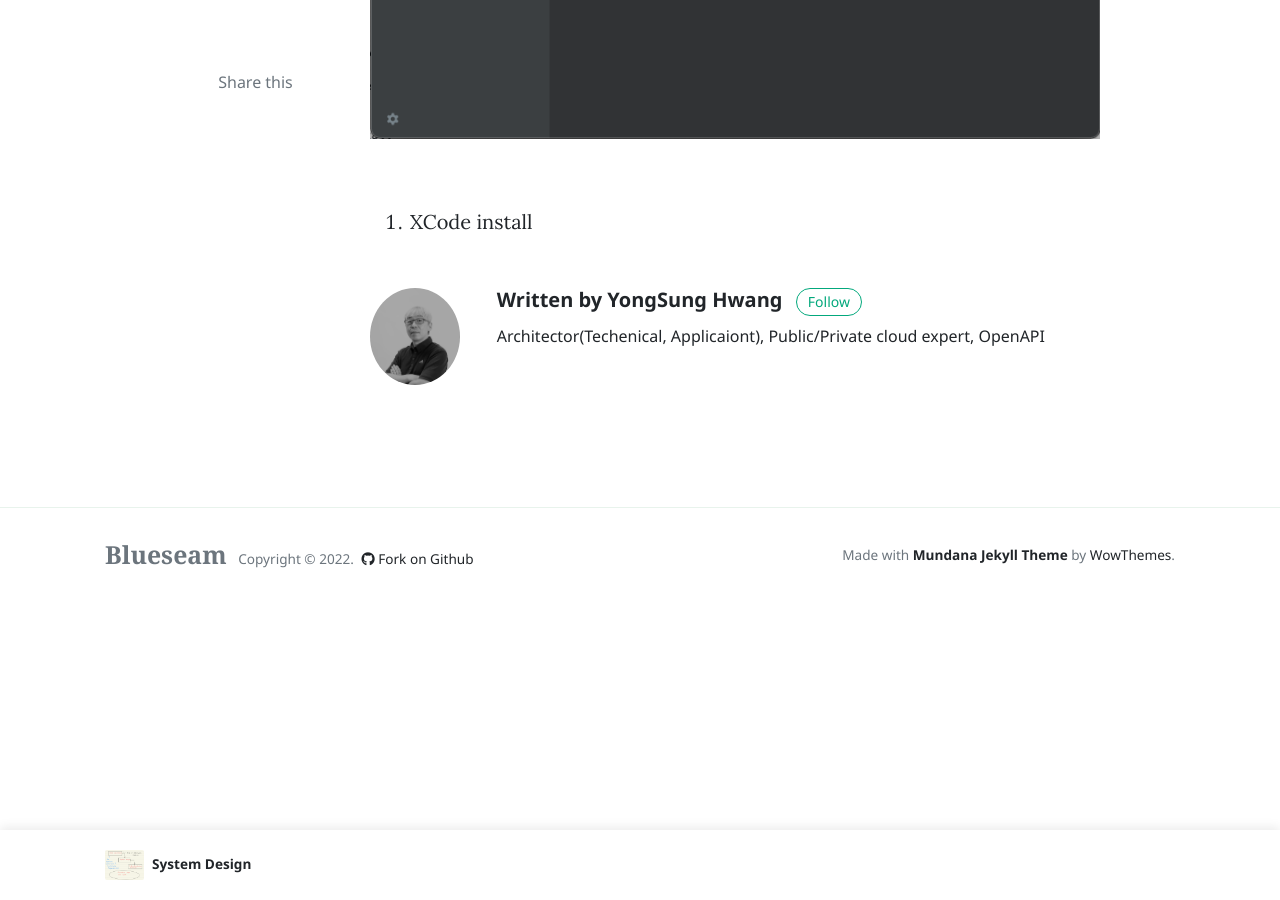
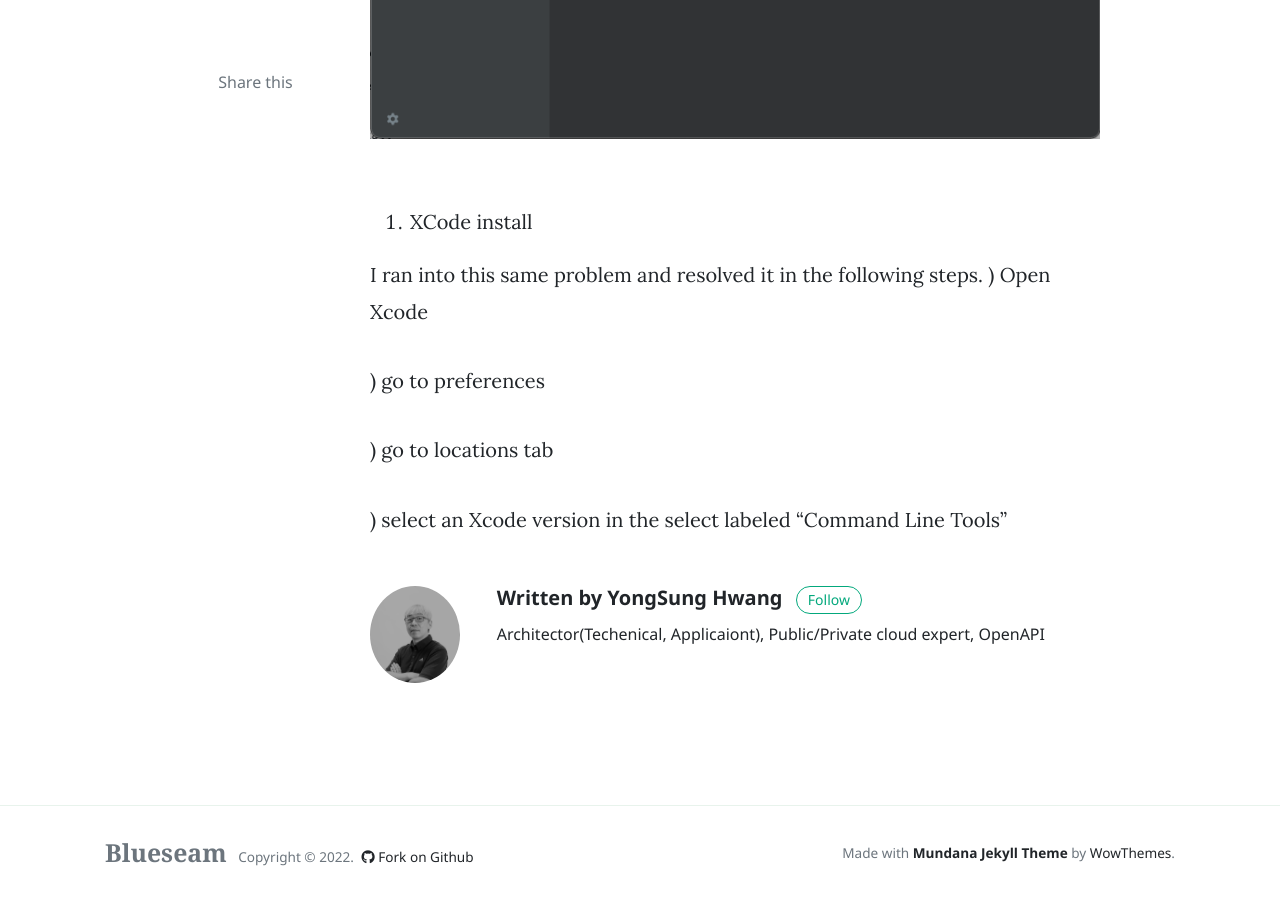
Before and after one commit to blueseam/blueseam.github.io, a Jekyll site: the page built from _posts/2022-01-07-React-Native.md, in a window 1280 px wide and 900 px high, scrolled down 2622 px. Built offline with Jekyll 4.4.1, drawn with Linux system fonts in a browser that asks for light colours; nearby versions of some CDN libraries; comment, search, counter and statistics services are not loaded.

Commit message:
Update 2022-01-07-React-Native.md

```diff
--- a/_posts/2022-01-07-React-Native.md
+++ b/_posts/2022-01-07-React-Native.md
@@ -75,3 +75,12 @@ Setting up ADV & SDK Manager
 ![Android Studio](/assets/images/h3.png)
 
 4. XCode install
+
+I ran into this same problem and resolved it in the following steps.
+) Open Xcode
+
+) go to preferences
+
+) go to locations tab
+
+) select an Xcode version in the select labeled "Command Line Tools"
```
